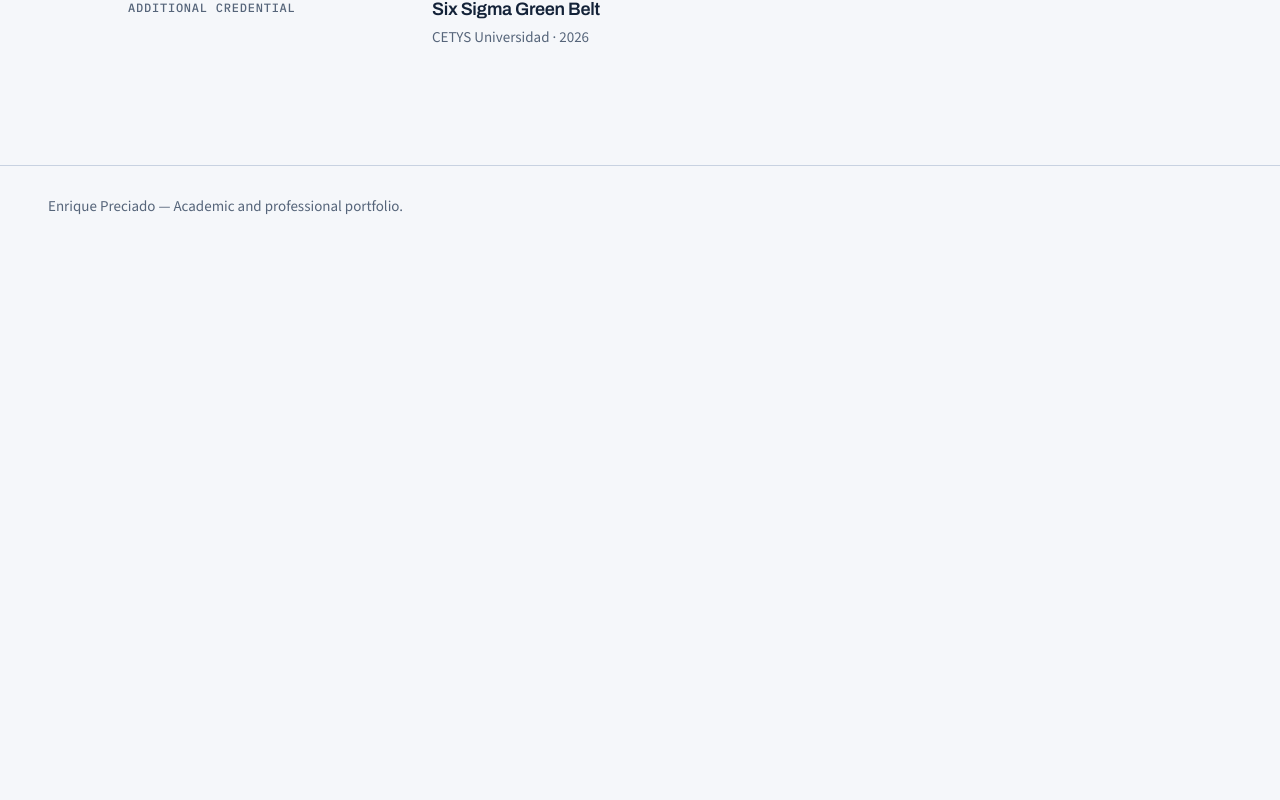
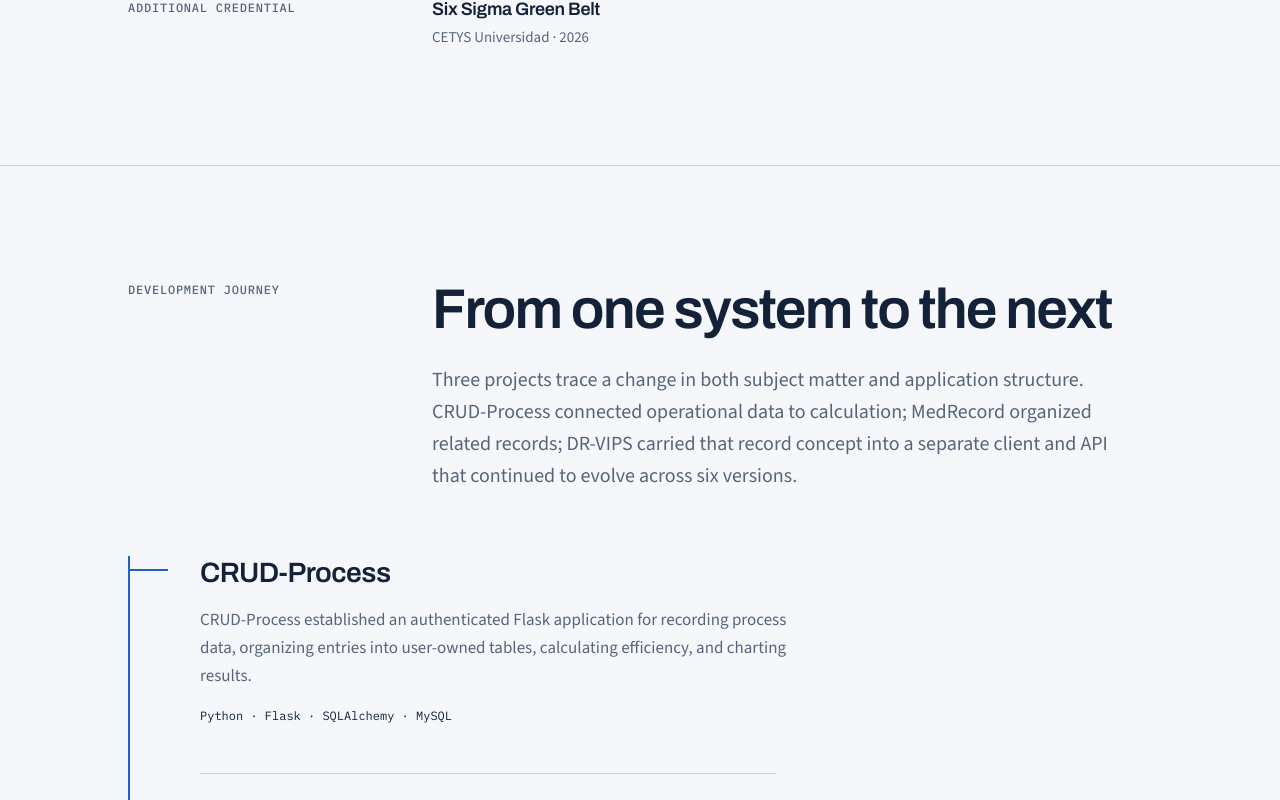
Before and after one commit to enrique28-ai/Portfolio, a React (Vite) app: page / in a window 1280 px wide. Shown: the part 1997-2797 px from the top of the page. Before the commit the page ends 2243 px from the top, so only its background shows below. Built offline with nearby package versions, Linux system fonts and the light colour scheme.

Commit message:
feat: add development journey

```diff
--- /dev/null
+++ b/src/components/DevelopmentJourney.jsx
@@ -0,0 +1,83 @@
+import { developmentJourney } from '../data/developmentJourney'
+
+function TechnologyMetadata({ items }) {
+  return (
+    <p className="journey-stage__metadata">
+      <span className="visually-hidden">Technologies: </span>
+      {items.join(' \u00B7 ')}
+    </p>
+  )
+}
+
+function VersionRegister({ versions }) {
+  return (
+    <ol
+      className="journey-versions"
+      aria-label="DR-VIPS version progression"
+    >
+      {versions.map(({ version, description }) => (
+        <li className="journey-version" key={version}>
+          <span className="journey-version__rail" aria-hidden="true" />
+          <p className="journey-version__label">
+            <span className="visually-hidden">DR-VIPS </span>
+            {version}
+          </p>
+          <p className="journey-version__description">{description}</p>
+        </li>
+      ))}
+    </ol>
+  )
+}
+
+function DevelopmentJourney() {
+  return (
+    <section
+      className="development-journey section-block"
+      aria-labelledby="journey-title"
+    >
+      <div className="content-container">
+        <header className="development-journey__introduction">
+          <p className="technical-label">Development Journey</p>
+          <div className="development-journey__heading">
+            <h2 id="journey-title">From one system to the next</h2>
+            <p className="body-large">
+              Three projects trace a change in both subject matter and
+              application structure. CRUD-Process connected operational data to
+              calculation; MedRecord organized related records; DR-VIPS carried
+              that record concept into a separate client and API that continued
+              to evolve across six versions.
+            </p>
+          </div>
+        </header>
+
+        <ol className="journey-major-list complexity-spine">
+          {developmentJourney.map((stage) => (
+            <li className="journey-stage" key={stage.id}>
+              <span className="journey-stage__rail" aria-hidden="true" />
+              <article className="journey-stage__content">
+                <h3>{stage.name}</h3>
+                <p className="journey-stage__description">
+                  {stage.description}
+                </p>
+                <TechnologyMetadata items={stage.metadata} />
+
+                {stage.versions && (
+                  <VersionRegister versions={stage.versions} />
+                )}
+              </article>
+
+              {stage.transition && (
+                <div className="journey-transition">
+                  <p className="technical-label">{stage.transition.label}</p>
+                  <p>{stage.transition.copy}</p>
+                </div>
+              )}
+            </li>
+          ))}
+        </ol>
+      </div>
+    </section>
+  )
+}
+
+export default DevelopmentJourney
--- /dev/null
+++ b/src/data/developmentJourney.js
@@ -0,0 +1,63 @@
+export const developmentJourney = [
+  {
+    id: 'crud-process',
+    name: 'CRUD-Process',
+    description:
+      'CRUD-Process established an authenticated Flask application for recording process data, organizing entries into user-owned tables, calculating efficiency, and charting results.',
+    metadata: ['Python', 'Flask', 'SQLAlchemy', 'MySQL'],
+    transition: {
+      label: 'What changed next',
+      copy: 'The focus moved from calculating an operational workflow to keeping related records connected to the right account and subject.',
+    },
+  },
+  {
+    id: 'medrecord',
+    name: 'MedRecord',
+    description:
+      'MedRecord used Django and PostgreSQL to connect users, patients, and diagnosis records. Search, timestamps, and timezone-aware display added structure around how those records were created and retrieved.',
+    metadata: ['Python', 'Django', 'PostgreSQL'],
+    transition: {
+      label: 'What changed next',
+      copy: 'DR-VIPS changed both the application structure and the depth of the record model: a React interface communicated with an Express and MongoDB API, creating a foundation that continued to evolve across six versions.',
+    },
+  },
+  {
+    id: 'dr-vips',
+    name: 'DR-VIPS',
+    description:
+      'Across versions 1.0 through 6.0, DR-VIPS retained its patient-and-diagnosis core while expanding application structure, record depth, user roles, workflows, history, and automated verification.',
+    metadata: ['React', 'Express', 'MongoDB'],
+    versions: [
+      {
+        version: '1.0',
+        description:
+          'Established the React client and Express/MongoDB API around authenticated patient and diagnosis records.',
+      },
+      {
+        version: '2.0',
+        description:
+          'Reorganized authentication, protected navigation, and server-data handling while expanding verification and record search.',
+      },
+      {
+        version: '3.0',
+        description:
+          'Extended account access with CAPTCHA checks, Google sign-in, eligibility rules, and profile management.',
+      },
+      {
+        version: '4.0',
+        description:
+          'Expanded the patient and diagnosis models with additional structured data, validation, filtering, and presentation.',
+      },
+      {
+        version: '5.0',
+        description:
+          'Introduced doctor and patient roles, a patient-facing review workflow, bilingual interface support, and additional request protections.',
+      },
+      {
+        version: '6.0',
+        description:
+          'Expanded the system with record histories, family and consent workflows, appointments, notifications, a service layer, automated tests, and CI.',
+      },
+    ],
+  },
+]
--- a/src/index.css
+++ b/src/index.css
@@ -263,20 +263,11 @@
   color: var(--color-text-secondary);
 }
 
-/* Reserved structural primitive for the Phase 5 complexity spine. */
+/* Structural foundation for the Phase 5 complexity spine. */
 .complexity-spine {
   --spine-color: var(--color-accent);
   --spine-width: 0.125rem;
   position: relative;
-}
-
-.complexity-spine::before {
-  position: absolute;
-  inset-block: 0;
-  inset-inline-start: 0;
-  width: var(--spine-width);
-  background: var(--spine-color);
-  content: "";
 }
 
 /* Links and control primitives */
@@ -561,6 +552,182 @@
   font-size: 0.9375rem;
 }
 
+/* Development Journey */
+.development-journey {
+  border-top: var(--border-thin);
+}
+
+.development-journey__introduction {
+  display: grid;
+  grid-template-columns: minmax(12rem, 16rem) minmax(0, var(--layout-reading));
+  gap: var(--space-7);
+  align-items: start;
+}
+
+.development-journey__heading > p {
+  margin-top: var(--space-5);
+  color: var(--color-text-secondary);
+}
+
+.journey-major-list,
+.journey-versions {
+  margin-block: 0;
+  padding: 0;
+  list-style: none;
+}
+
+.journey-major-list {
+  margin-top: var(--space-8);
+}
+
+.journey-stage {
+  position: relative;
+  display: grid;
+  grid-template-columns: 2.5rem minmax(0, var(--layout-reading));
+  column-gap: var(--space-6);
+}
+
+.journey-stage__rail {
+  position: relative;
+  grid-column: 1;
+  grid-row: 1 / span 2;
+}
+
+.journey-stage__rail::before,
+.journey-stage__rail::after,
+.journey-version__rail::before,
+.journey-version__rail::after {
+  position: absolute;
+  content: "";
+}
+
+.journey-stage__rail::before {
+  inset-block: 0;
+  inset-inline-start: 0;
+  width: var(--spine-width);
+  background: var(--spine-color);
+}
+
+.journey-stage__rail::after {
+  inset-block-start: 0.8rem;
+  inset-inline-start: 0;
+  width: 100%;
+  height: var(--spine-width);
+  background: var(--spine-color);
+}
+
+.journey-stage:last-child .journey-stage__rail::before {
+  height: calc(0.8rem + var(--spine-width));
+}
+
+.journey-stage__content {
+  grid-column: 2;
+  min-width: 0;
+  padding-bottom: var(--space-7);
+}
+
+.journey-stage__description {
+  max-width: 39rem;
+  margin-top: var(--space-4);
+  color: var(--color-text-secondary);
+  font-size: 1.0625rem;
+  line-height: 1.65;
+}
+
+.journey-stage__metadata {
+  margin-top: var(--space-4);
+  font-family: var(--font-technical);
+  font-size: 0.75rem;
+  line-height: 1.6;
+  color: var(--color-text-primary);
+}
+
+.journey-transition {
+  grid-column: 2;
+  max-width: 36rem;
+  margin-bottom: var(--space-7);
+  border-top: var(--border-thin);
+  padding-top: var(--space-5);
+}
+
+.journey-transition > :last-child {
+  margin-top: var(--space-2);
+  color: var(--color-text-secondary);
+  line-height: 1.6;
+}
+
+.journey-versions {
+  margin-top: var(--space-7);
+  border-top: var(--border-thin);
+  padding-top: var(--space-5);
+}
+
+.journey-version {
+  --version-rail-width: 1.5rem;
+  position: relative;
+  display: grid;
+  grid-template-columns: var(--version-rail-width) 3.5rem minmax(0, 1fr);
+  gap: var(--space-4);
+  min-width: 0;
+  padding-bottom: var(--space-5);
+}
+
+.journey-version:last-child {
+  padding-bottom: 0;
+}
+
+.journey-version__rail {
+  position: relative;
+  grid-column: 1;
+  grid-row: 1;
+}
+
+.journey-version__rail::before {
+  inset-block: 0;
+  inset-inline-start: 0;
+  width: 0.0625rem;
+  background: var(--color-border);
+}
+
+.journey-version__rail::after {
+  inset-block-start: 0.7rem;
+  inset-inline-start: 0;
+  width: 100%;
+  height: 0.0625rem;
+  background: var(--color-border);
+}
+
+.journey-version:last-child .journey-version__rail::before {
+  height: calc(0.7rem + 0.0625rem);
+}
+
+.journey-version__label {
+  grid-column: 2;
+  padding-top: 0.05rem;
+  font-family: var(--font-technical);
+  font-size: 0.8125rem;
+  font-weight: 600;
+  line-height: 1.5;
+  color: var(--color-accent-strong);
+}
+
+.journey-version__description {
+  grid-column: 3;
+  color: var(--color-text-secondary);
+  line-height: 1.55;
+}
+
+.visually-hidden {
+  position: absolute;
+  width: 1px;
+  height: 1px;
+  margin: -1px;
+  overflow: hidden;
+  clip: rect(0 0 0 0);
+  clip-path: inset(50%);
+  white-space: nowrap;
+}
+
 /* Current Phase 1 route placeholders, styled without adding page content. */
 .page-placeholder {
   width: calc(100% - (2 * var(--layout-gutter)));
@@ -611,6 +778,7 @@
 
   .home-about__layout,
   .home-education__introduction,
+  .development-journey__introduction,
   .additional-credential {
     grid-template-columns: minmax(0, 1fr);
     gap: var(--space-5);
@@ -633,6 +801,52 @@
   .education-record__details {
     margin-top: var(--space-5);
   }
+
+  .journey-major-list {
+    margin-top: var(--space-7);
+  }
+
+  .journey-stage {
+    grid-template-columns: 1.25rem minmax(0, 1fr);
+    column-gap: var(--space-4);
+  }
+
+  .journey-stage__content,
+  .journey-transition {
+    grid-column: 2;
+    padding-bottom: 0;
+  }
+
+  .journey-stage__content {
+    margin-bottom: var(--space-6);
+  }
+
+  .journey-transition {
+    margin-bottom: var(--space-7);
+  }
+
+  .journey-versions {
+    margin-top: var(--space-6);
+  }
+
+  .journey-version {
+    --version-rail-width: 1rem;
+    grid-template-columns: var(--version-rail-width) minmax(0, 1fr);
+    gap: var(--space-3);
+  }
+
+  .journey-version__label,
+  .journey-version__description {
+    grid-column: 2;
+  }
+
+  .journey-version__rail {
+    grid-row: 1 / span 2;
+  }
+
+  .journey-version__description {
+    font-size: 0.9375rem;
+  }
 }
 
 @media (prefers-reduced-motion: reduce) {
--- a/src/pages/HomePage.jsx
+++ b/src/pages/HomePage.jsx
@@ -1,4 +1,5 @@
 import { Link } from 'react-router-dom'
+import DevelopmentJourney from '../components/DevelopmentJourney'
 
 function HomePage() {
   return (
@@ -116,6 +117,8 @@ function HomePage() {
           </aside>
         </div>
       </section>
+
+      <DevelopmentJourney />
     </>
   )
 }
```
Also changed, not shown: 2 other files (tests, documents, lock files or other folders).
